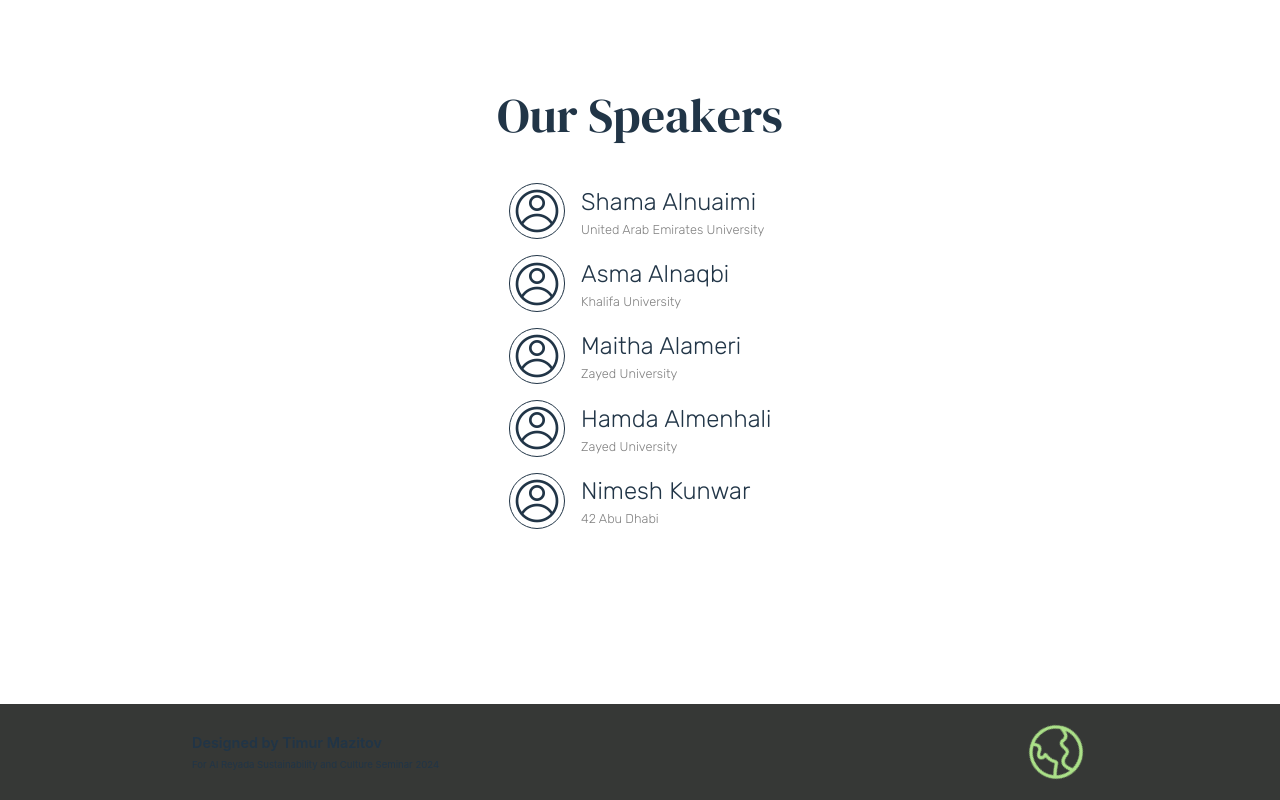
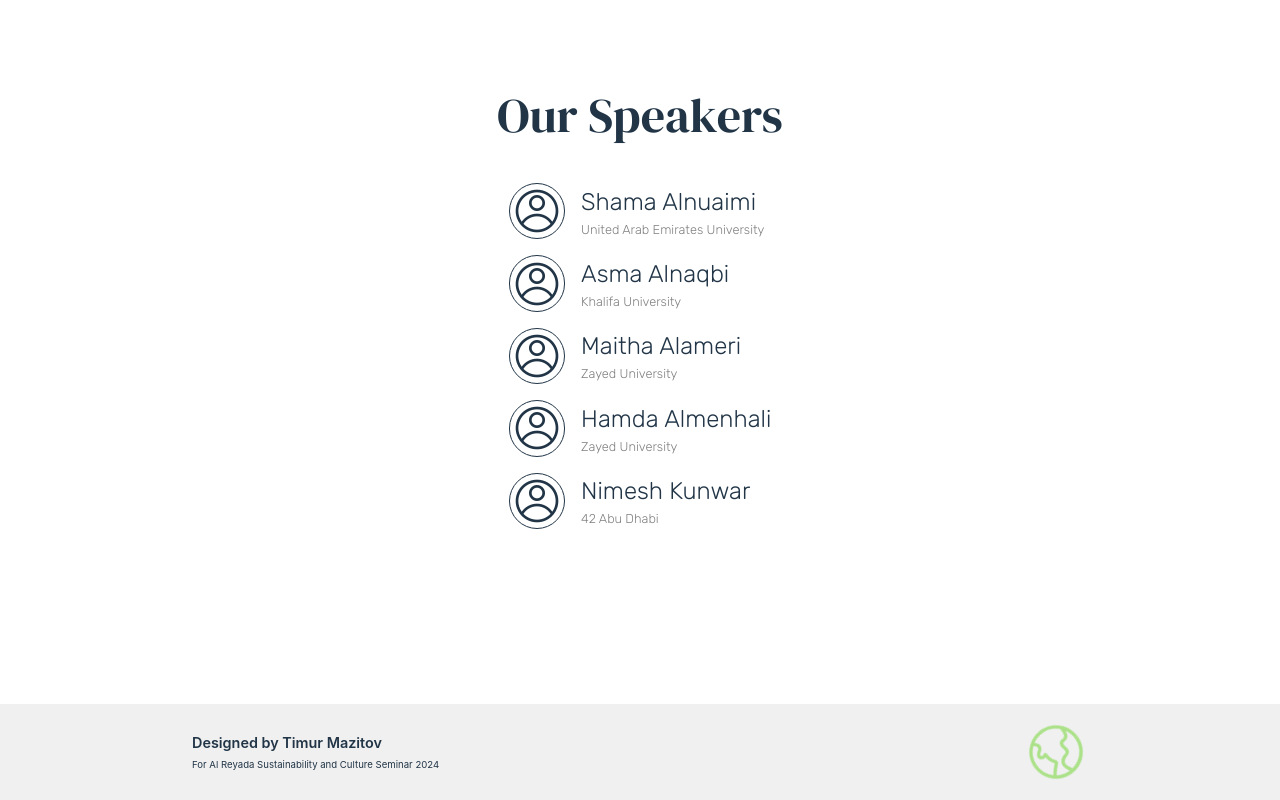
Before and after one commit to tmazitov/alreyada_hackton, a Vue app: page / in a window 1280 px wide. Shown: the part 2496-3296 px from the top of the page. Built offline with nearby package versions, Linux system fonts and the light colour scheme.

Commit message:
fix styles for the light theme

```diff
--- a/src/components/Credits.vue
+++ b/src/components/Credits.vue
@@ -22,6 +22,12 @@ export default {
 	color: var(--font-color);
 	height: 96px;
 	position: relative;
+}
+
+@media (prefers-color-scheme: light) {
+	.credits{
+		background: #f0f0f0;
+	}
 }
 
 .earth{
@@ -57,6 +63,7 @@ export default {
 	gap: 4px;
 	height: 100%;
 	padding-bottom: 0;
+	color: var(--font-color);
 }
 
 .name{
--- a/src/components/NavBarCont.vue
+++ b/src/components/NavBarCont.vue
@@ -49,7 +49,7 @@ export default {
 }
 
 .nav-bar__item {
-	color: white;
+	color: var(--font-color);
 	height: 100%;
 	display: flex;
 	cursor: pointer;
```
